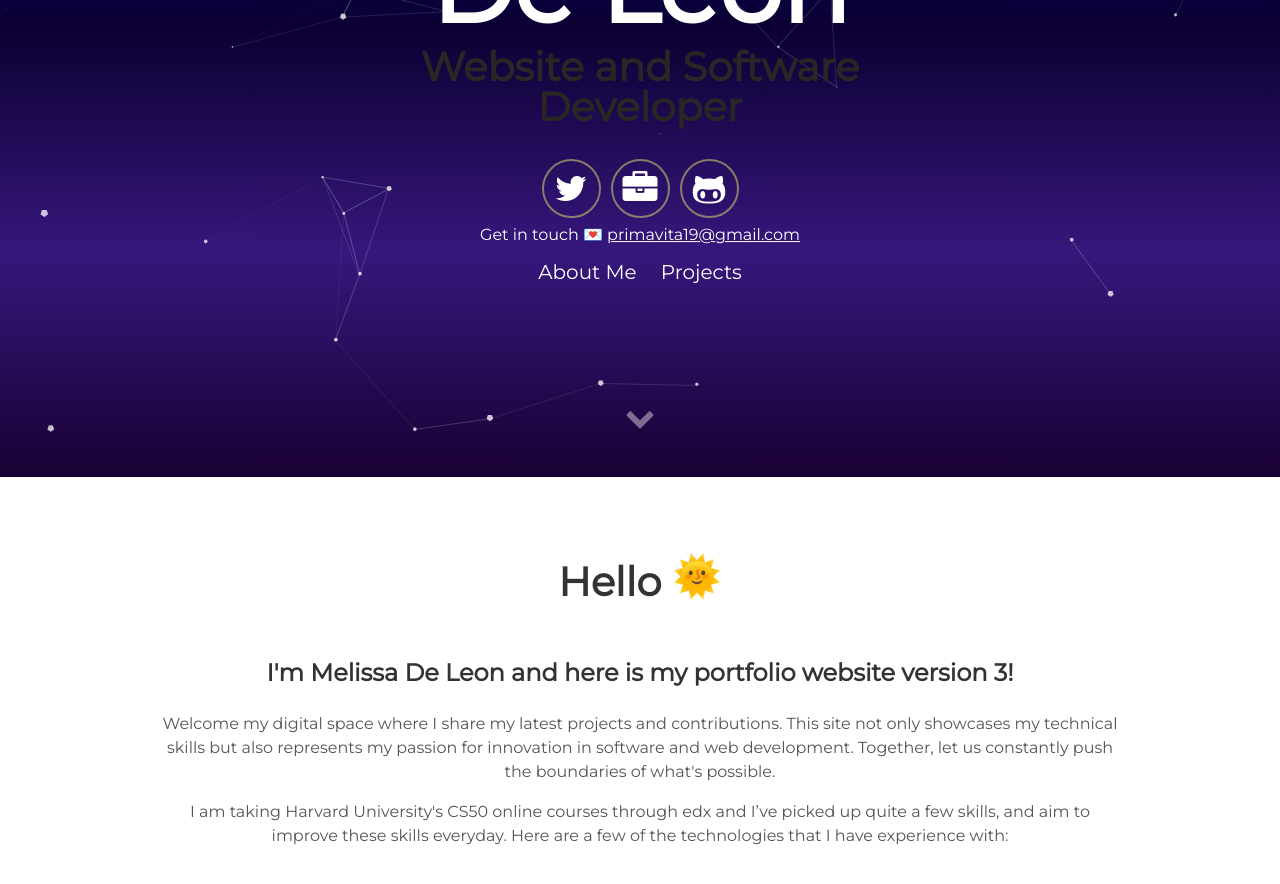
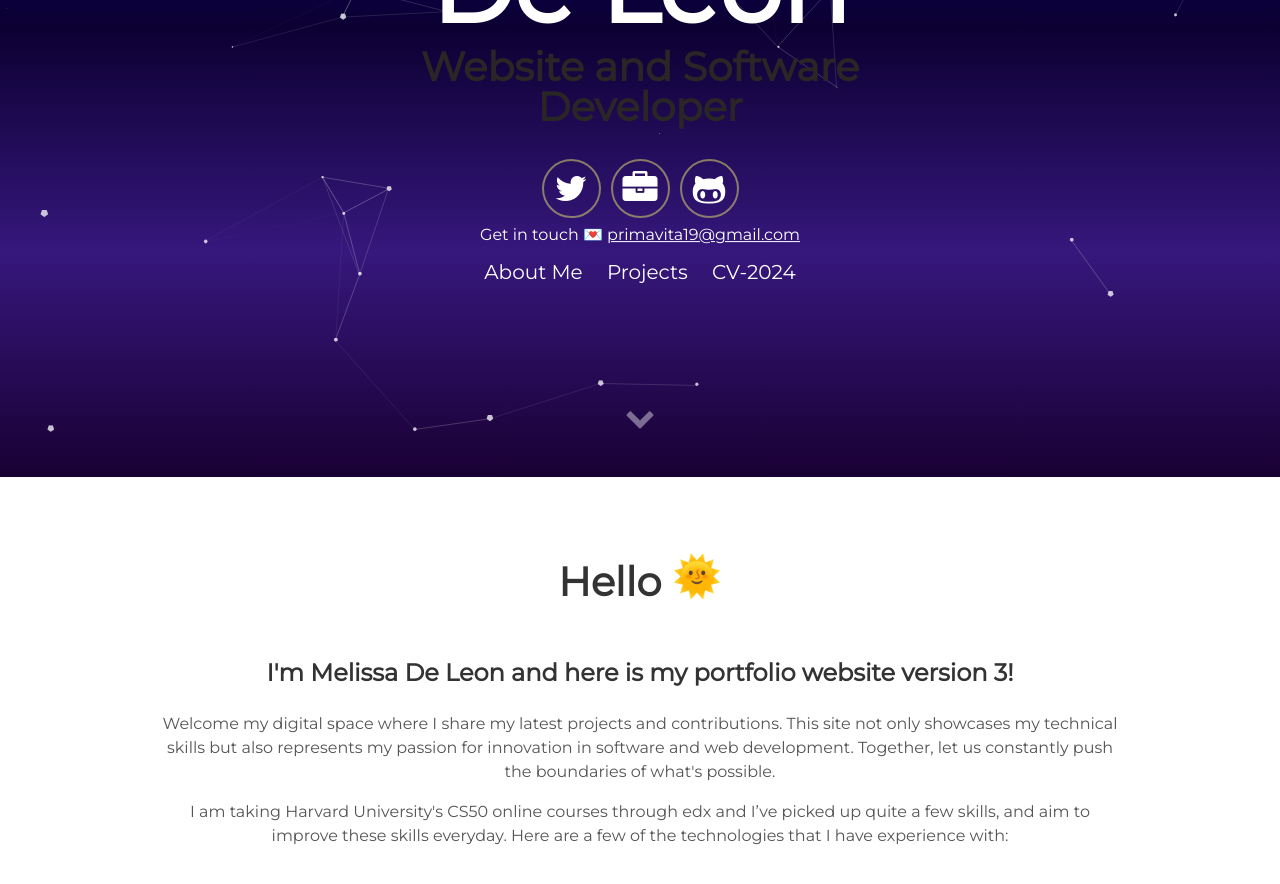
Before and after one commit to melissadeleonx/portfoliov3, a Jekyll site: the page built from index.html, in a window 1280 px wide and 900 px high, scrolled down 423 px. Shown: the top 884 px of the window. Built offline with Jekyll 4.4.1, drawn with Linux system fonts in a browser that asks for light colours.

Commit message:
app.js to main.js

```diff
--- a/_includes/header.html
+++ b/_includes/header.html
@@ -13,6 +13,7 @@
       <div class="header-links">
         <a class="link" href="#about" data-scroll>About Me</a>
         <a class="link" href="#projects" data-scroll>Projects</a>
+        <a class="link" href="https://tech-journey-melissadeleonx.vercel.app/resume.pdf" target="_blank">CV-2024</a>
       </div>
   </div>
   <a class="down" href="#about" data-scroll><i class="icon fa fa-chevron-down" aria-hidden="true"></i></a>
--- a/_includes/projects.html
+++ b/_includes/projects.html
@@ -27,7 +27,7 @@
   </div>
   <div class="contents-right">
     <h3> Portfolio Website version 2 </h3>
-    <ul>
+    <ul class="horizontal-list">
       <li> TypeScript </li>
       <li> Javascript </li>
       <li> next.js </li>
```
